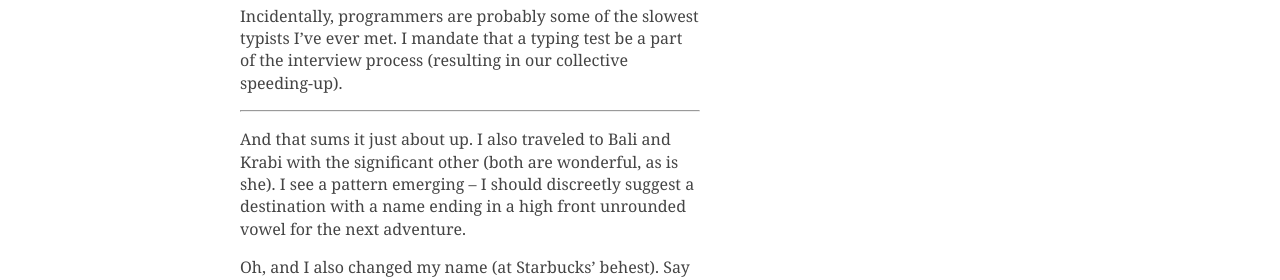
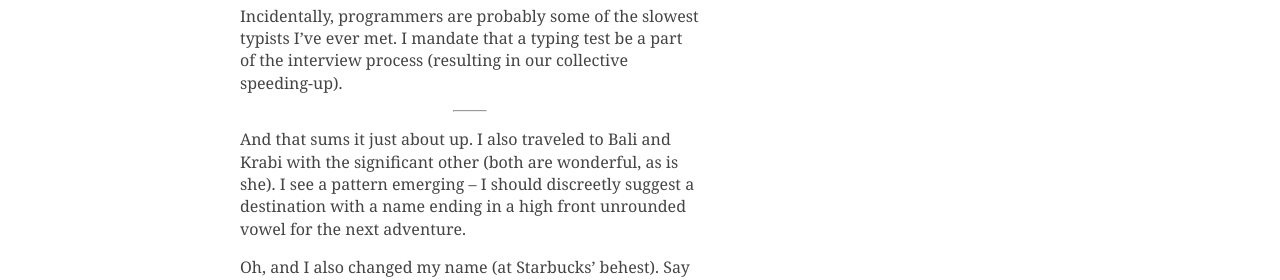
Before and after one commit to spinningarrow/blog.sahil.me, a Jekyll site: the page built from index.html, in a window 1280 px wide. Shown: the part 1187-1467 px from the top of the page. Built offline with Jekyll 4.4.1, drawn with Linux system fonts in a browser that asks for light colours.

Commit message:
[style] Update hr style

```diff
--- a/assets/css/styles.css
+++ b/assets/css/styles.css
@@ -125,6 +125,10 @@ a:hover {
 	line-height: 1.4;
 }
 
+.post-body hr {
+	width: 2em;
+}
+
 .post-meta {
 	box-sizing: border-box;
 	/* font-size: 1.2rem; */
```
